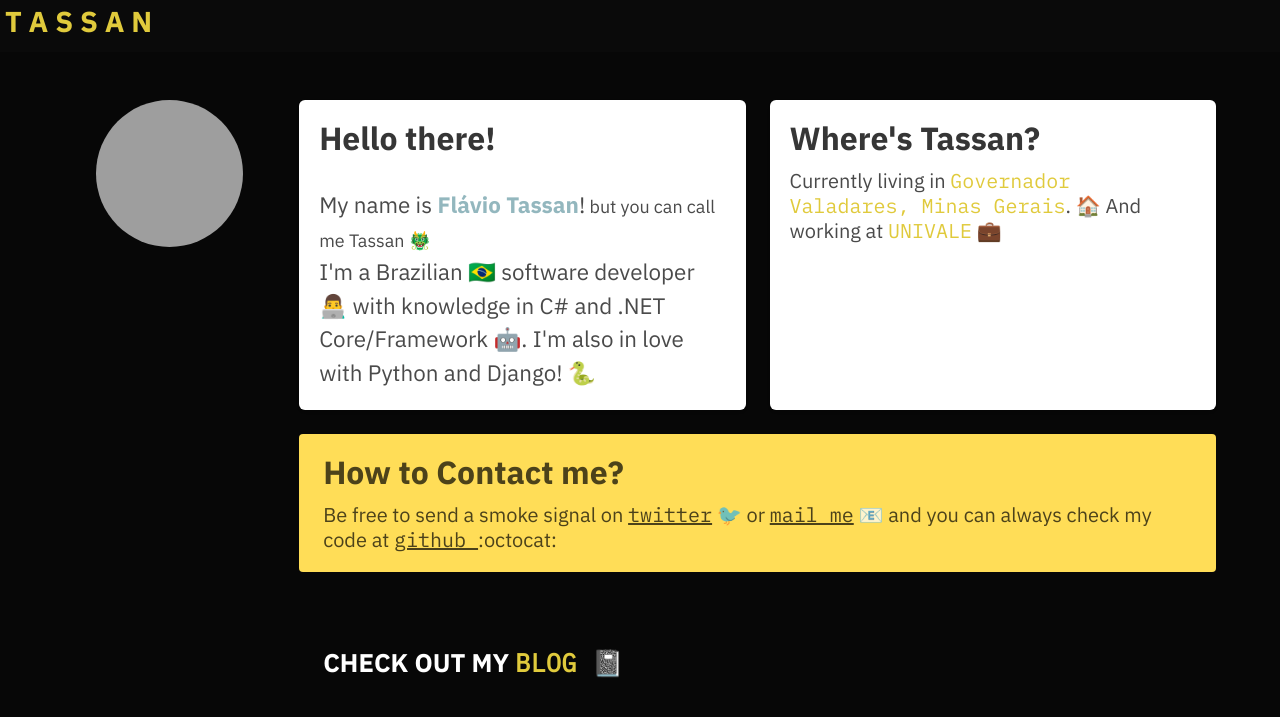
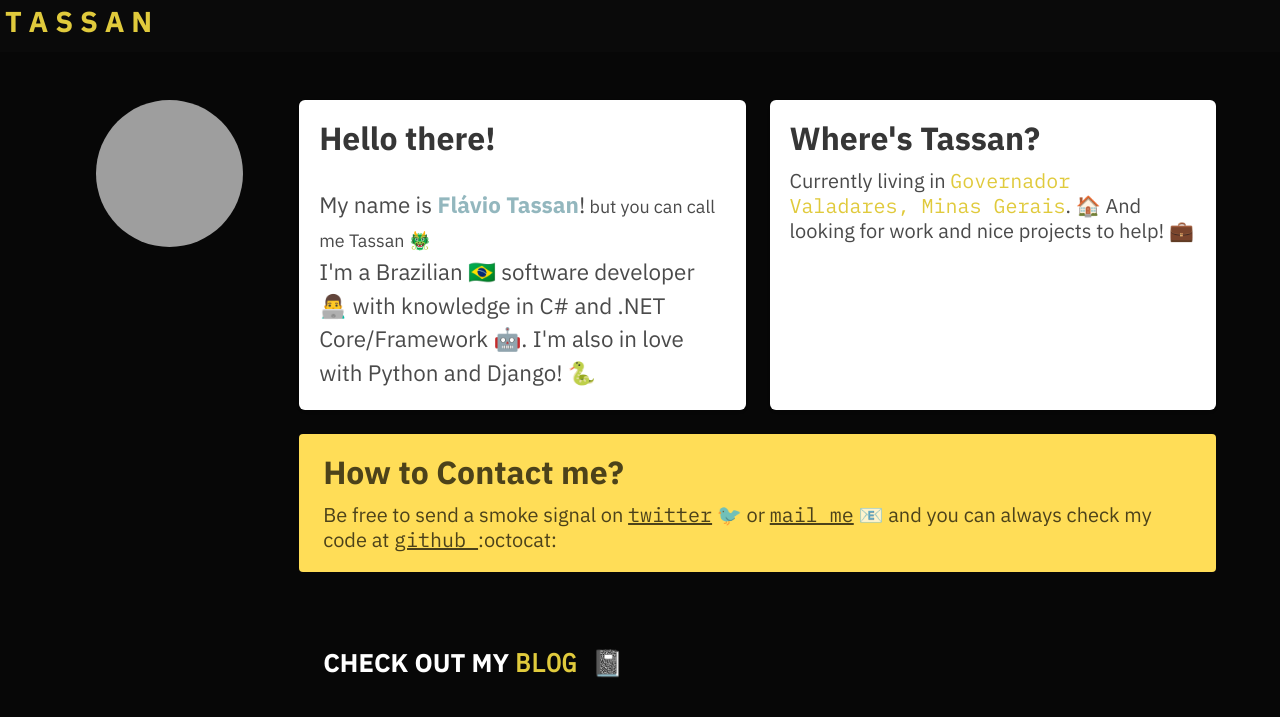
Before and after one commit to tassan/tassan.github.io, a Jekyll site: the page built from index.md, in a window 1280 px wide. Shown: the top 717 px of the page. Built offline with Jekyll 4.4.1, drawn with Linux system fonts in a browser that asks for light colours; comment, search, counter and statistics services are not loaded; grey boxes are pictures that could not be loaded.

Commit message:
Atualizando pagina principal

```diff
--- a/_layouts/home.html
+++ b/_layouts/home.html
@@ -30,7 +30,7 @@ layout: default
                             </p>
                             <p class="subtitle">
                                 Currently living in <a href="https://goo.gl/maps/MG2nNnMJLC22">Governador Valadares, Minas Gerais</a>. &#x1F3E0;
-                                And working at <a href="https://www.univale.br/capa/">UNIVALE</a> &#x1F4BC;
+                                And looking for work and nice projects to help! &#x1F4BC;
                             </p>
                         </div>
                     </div>
```
